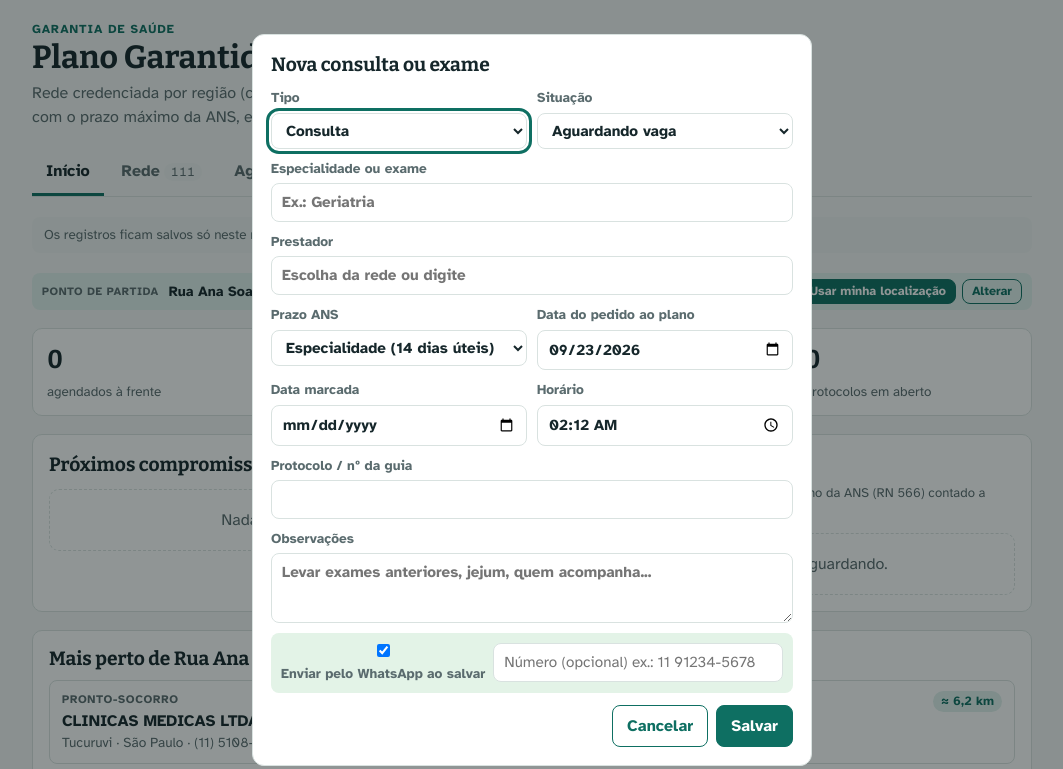
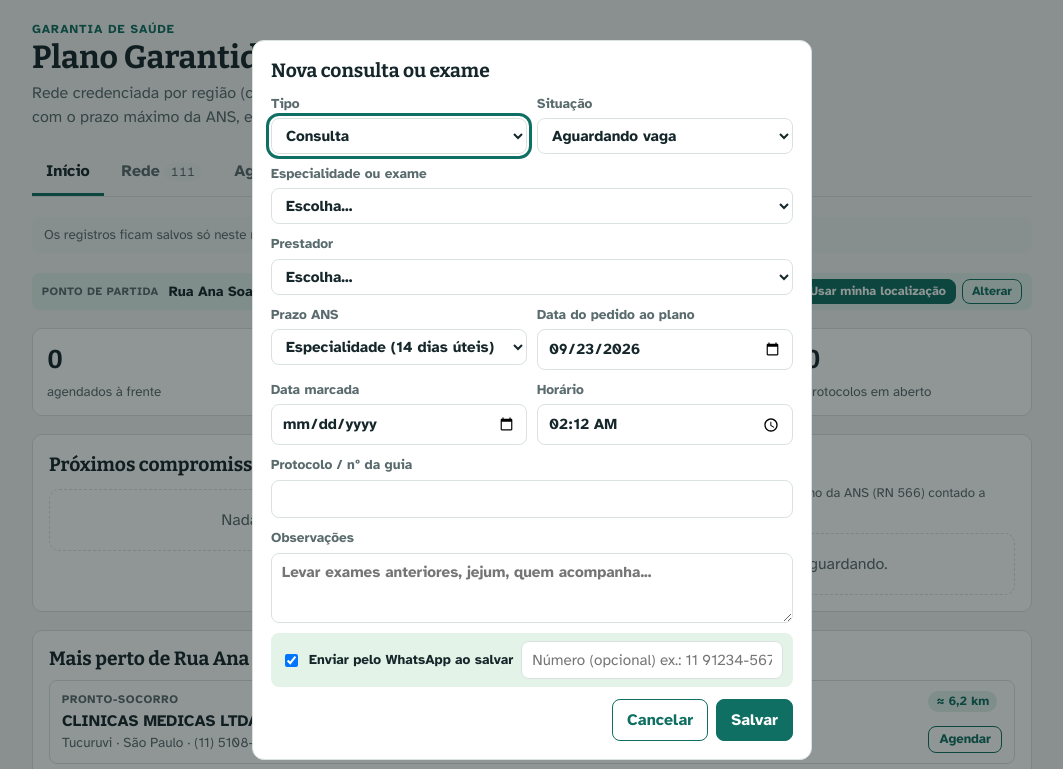
Before and after one commit to bancointernost/garantiadesaude, a plain HTML site: page index.html in a window 1280 px wide. Both pictures are taken after a click on the button "+ Novo". Shown: the top 769 px of the page, without its empty margins (108-1171 px from the left). Drawn offline with nearby package versions, Linux system fonts and the light colour scheme.

Commit message:
Update index.html

```diff
--- a/index.html
+++ b/index.html
@@ -137,6 +137,7 @@ table.lt .btn.sm{margin-top:4px}
 .locbar .locacts{display:flex;gap:6px}
 .locbar .btn.sm{padding:2px 9px;font-size:.78rem}
 .locname{font-weight:700}
+.near-side{display:flex;flex-direction:column;align-items:flex-end;justify-content:space-between;gap:8px}
 @media (max-width:640px){
   .tbl:has(table.rt){overflow:visible;background:none;border:0}
   table.rt thead{display:none}
@@ -151,6 +152,7 @@ table.lt .btn.sm{margin-top:4px}
 .stsel{width:auto;min-width:220px}
 .wabox{display:grid;grid-template-columns:auto 1fr;gap:8px;align-items:center;background:var(--ok-soft);border-radius:8px;padding:8px 10px}
 @media (max-width:520px){.wabox{grid-template-columns:1fr}}
+.fg .wabox label.chk{flex-direction:row;align-items:center;gap:8px;color:var(--ink);font-weight:700}
 .toast{position:fixed;left:50%;transform:translateX(-50%);bottom:calc(16px + env(safe-area-inset-bottom,0px));z-index:50;background:var(--ink);color:var(--bg);border-radius:10px;padding:10px 14px;display:flex;gap:10px;align-items:center;flex-wrap:wrap;max-width:calc(100vw - 32px);box-shadow:0 6px 24px rgba(0,0,0,.25)}
 .toast a{background:#25D366;color:#0b2e17;font-weight:700;border-radius:8px;padding:6px 12px;text-decoration:none}
 .toast button{background:none;border:0;color:inherit;font:inherit;cursor:pointer;opacity:.7}
@@ -274,8 +276,8 @@ button:focus-visible,select:focus-visible,input:focus-visible,textarea:focus-vis
     <div class="fg">
       <label>Tipo<select id="ag_tipo"><option>Consulta</option><option>Retorno</option><option>Exame</option><option>Procedimento</option></select></label>
       <label>Situação<select id="ag_status"><option value="pedido">Aguardando vaga</option><option value="agendado">Agendado</option><option value="realizado">Realizado</option><option value="cancelado">Cancelado</option></select></label>
-      <label class="full">Especialidade ou exame<input id="ag_esp" list="espList" required placeholder="Ex.: Geriatria"></label>
-      <label class="full">Prestador<input id="ag_prest" list="prestList" placeholder="Escolha da rede ou digite"></label>
+      <label class="full">Especialidade ou exame<select id="ag_esp_sel"></select><input id="ag_esp" placeholder="Digite a especialidade ou exame" hidden></label>
+      <label class="full">Prestador<select id="ag_prest_sel"></select><input id="ag_prest" placeholder="Digite o nome do prestador" hidden></label>
       <label>Prazo ANS<select id="ag_prazo"><option value="14">Especialidade (14 dias úteis)</option><option value="7">Consulta básica (7)</option><option value="3">Laboratório (3)</option><option value="10">Outros exames (10)</option><option value="0">Não se aplica</option></select></label>
       <label>Data do pedido ao plano<input type="date" id="ag_pedido"></label>
       <label>Data marcada<input type="date" id="ag_data"></label>
@@ -734,16 +736,36 @@ function fillLists(){
 }
 let agEdit=null;
 const nowHM=()=>{ const d=new Date(); return String(d.getHours()).padStart(2,'0')+':'+String(d.getMinutes()).padStart(2,'0'); };
+const OUTRO='__outro';
+function fillEspSel(){ const s=$('#ag_esp_sel'); s.innerHTML=''; const o0=el('option',null,'Escolha...'); o0.value=''; s.append(o0);
+  const all=[...new Set(DATA.flatMap(r=>r.esp))].sort((a,b)=>a.localeCompare(b,'pt'));
+  [['Especialidades e atendimentos',all.filter(e=>!isExame(e))],['Exames',all.filter(isExame)]].forEach(([g,l])=>{ const og=document.createElement('optgroup'); og.label=g; l.forEach(e=>{ const o=el('option',null,e); o.value=e; og.append(o); }); s.append(og); });
+  const ot=el('option',null,'Outro (digitar)'); ot.value=OUTRO; s.append(ot); }
+function fillPrestSel(esp,keep){ const s=$('#ag_prest_sel'); s.innerHTML=''; const o0=el('option',null,'Escolha...'); o0.value=''; s.append(o0);
+  const list=DATA.filter(r=>!esp||r.esp.includes(esp)).sort((a,b)=>km(a)-km(b));
+  const og=document.createElement('optgroup'); og.label=esp?('Com '+esp+' — mais perto primeiro'):'Mais perto primeiro';
+  list.forEach(r=>{ const o=el('option',null,r.nome+' — '+r.bairro+' ('+kmTxt(r)+')'); o.value=r.nome+' — '+r.bairro; og.append(o); }); s.append(og);
+  const ot=el('option',null,'Outro (digitar)'); ot.value=OUTRO; s.append(ot);
+  setSel(s,$('#ag_prest'),keep); }
+function setSel(s,inp,val){ val=val||''; const has=[...s.options].some(o=>o.value===val&&val!==OUTRO);
+  if(!val){ s.value=''; inp.hidden=true; inp.value=''; } else if(has){ s.value=val; inp.hidden=true; inp.value=val; } else { s.value=OUTRO; inp.hidden=false; inp.value=val; } }
+$('#ag_esp_sel').addEventListener('change',()=>{ const v=$('#ag_esp_sel').value, inp=$('#ag_esp');
+  if(v===OUTRO){ inp.hidden=false; inp.value=''; inp.focus(); } else { inp.hidden=true; inp.value=v; }
+  const e=inp.value; if(e===CG||/^(Pediatria|Ginecologia|Cirurgia geral)$/.test(e)) $('#ag_prazo').value='7'; else if(/Análises clínicas|Papanicolau/i.test(e)) $('#ag_prazo').value='3'; else if(isExame(e)) $('#ag_prazo').value='10'; else if(e) $('#ag_prazo').value='14';
+  if(e&&isExame(e)) $('#ag_tipo').value='Exame';
+  fillPrestSel(v===OUTRO?'':v, $('#ag_prest').value); });
+$('#ag_prest_sel').addEventListener('change',()=>{ const v=$('#ag_prest_sel').value, inp=$('#ag_prest');
+  if(v===OUTRO){ inp.hidden=false; inp.value=''; inp.focus(); } else { inp.hidden=true; inp.value=v; } });
 function openAg(a,pre){
   agEdit=a?a.id:null; const v=a||Object.assign({tipo:'Consulta',status:'pedido',prazo:'14',pedido:today()},pre||{});
   $('#agTitle').textContent=a?'Editar compromisso':'Nova consulta ou exame';
-  $('#ag_tipo').value=v.tipo||'Consulta'; $('#ag_status').value=v.status||'pedido'; $('#ag_esp').value=v.esp||''; $('#ag_prest').value=v.prest||'';
+  $('#ag_tipo').value=v.tipo||'Consulta'; $('#ag_status').value=v.status||'pedido'; fillEspSel(); setSel($('#ag_esp_sel'),$('#ag_esp'),v.esp); fillPrestSel(DATA.some(r=>r.esp.includes(v.esp))?v.esp:'', v.prest);
   $('#ag_prazo').value=String(v.prazo??'14'); $('#ag_pedido').value=v.pedido||''; $('#ag_data').value=v.data||''; $('#ag_hora').value=v.hora||nowHM();
   $('#ag_prot').value=v.prot||''; $('#ag_obs').value=v.obs||''; try{ const w=JSON.parse(localStorage.getItem('gp_wa')||'{}'); $('#ag_wa').checked=w.on!==false; $('#ag_wanum').value=w.num||''; }catch(e){} $('#agDel').hidden=!a; $('#dlgAg').showModal();
 }
-$('#ag_esp').addEventListener('change',()=>{ const e=$('#ag_esp').value; if(e===CG||/^(Pediatria|Ginecologia|Cirurgia geral)$/.test(e)) $('#ag_prazo').value='7'; else if(/Análises clínicas|Papanicolau/i.test(e)) $('#ag_prazo').value='3'; });
 $('#ag_data').addEventListener('change',()=>{ if($('#ag_data').value&&$('#ag_status').value==='pedido') $('#ag_status').value='agendado'; });
 $('#fAg').onsubmit=async ev=>{ ev.preventDefault();
+  if(!$('#ag_esp').value.trim()){ const s=$('#ag_esp_sel'); (s.value===OUTRO?$('#ag_esp'):s).focus(); s.setCustomValidity('Escolha a especialidade ou exame'); s.reportValidity(); setTimeout(()=>s.setCustomValidity(''),2000); return; }
   const o={tipo:$('#ag_tipo').value,status:$('#ag_status').value,esp:$('#ag_esp').value.trim(),prest:$('#ag_prest').value.trim(),prazo:$('#ag_prazo').value,
     pedido:$('#ag_pedido').value,data:$('#ag_data').value,hora:$('#ag_hora').value,prot:$('#ag_prot').value.trim(),obs:$('#ag_obs').value.trim(),atualizado:new Date().toISOString()};
   const sendWa=$('#ag_wa').checked, num=$('#ag_wanum').value.replace(/\D/g,'');
@@ -756,7 +778,8 @@ function provOf(txt){ const s=norm(txt||''); if(!s) return null; return DATA.fin
 const DOW=['domingo','segunda-feira','terça-feira','quarta-feira','quinta-feira','sexta-feira','sábado'];
 function waLink(a,num){
   const r=provOf(a.prest); const q=r?(r.end+', '+r.bairro+', '+r.cidade+' - SP'):(a.prest||'');
-  const maps='https://www.google.com/maps/search/?api=1&query='+encodeURIComponent(q);
+  const mq=(r?(r.end+', '+r.bairro+', '+r.cidade):(a.prest||'')).normalize('NFD').replace(/[\u0300-\u036f]/g,'').replace(/[^\w\s,.-]/g,'').replace(/\s*,\s*/g,',').trim().replace(/\s+/g,'+');
+  const maps='https://maps.google.com/?q='+mq;
   const L=[];
   L.push('*'+(a.tipo||'Consulta')+(a.esp?' – '+a.esp:'')+'*');
   L.push(a.data?('📅 '+fmt(a.data)+(a.hora?' às '+a.hora:'')+' ('+DOW[pd(a.data).getDay()]+')'):'📅 Data ainda não marcada');
@@ -815,7 +838,11 @@ function renderNear(){
   cats.forEach(([n,f])=>{ const r=DATA.filter(f).sort((a,b)=>km(a)-km(b))[0]; if(!r) return;
     const it=el('div','item'); const m=el('div'); m.style.flex='1';
     m.append(el('div','near-cat',n), el('b',null,r.nome)); m.append(el('div','muted small',r.bairro+' · '+r.cidade+(r.tel?' · '+r.tel:'')));
-    it.append(m, el('span','km',kmTxt(r))); N.append(it); });
+    const side=el('div','near-side'); side.append(el('span','km',kmTxt(r)));
+    const ag=el('button','btn ghost sm','Agendar'); ag.type='button';
+    ag.onclick=()=>{ const ex=n.startsWith('Exames'); const esp=n==='Exames de sangue'?'Análises clínicas':n==='Exames de imagem'?(r.esp.find(e=>/Tomografia|Ultrassonografia|Radiologia|Ressonância/i.test(e))||''):n==='Clínico geral'?CG:n==='Pronto-socorro'?(r.esp.find(e=>/^Pronto-socorro/.test(e))||'Pronto-socorro geral'):n;
+      openAg(null,{prest:r.nome+' — '+r.bairro,esp,tipo:ex?'Exame':'Consulta',prazo:n==='Exames de sangue'?'3':ex?'10':n==='Clínico geral'?'7':n==='Pronto-socorro'?'0':'14'}); };
+    side.append(ag); it.append(m, side); N.append(it); });
 }
 function renderInicio(){
   renderNear();
```
